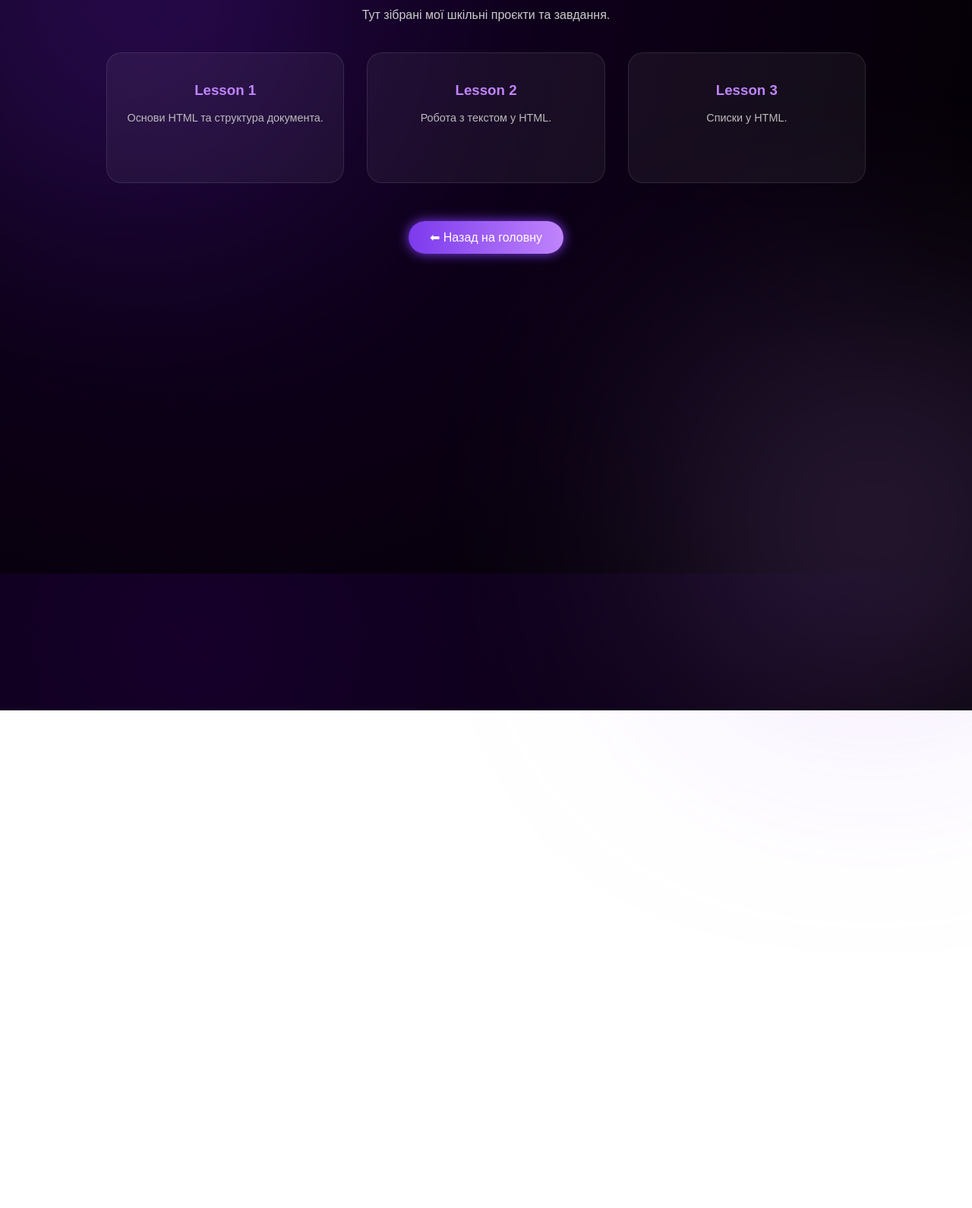
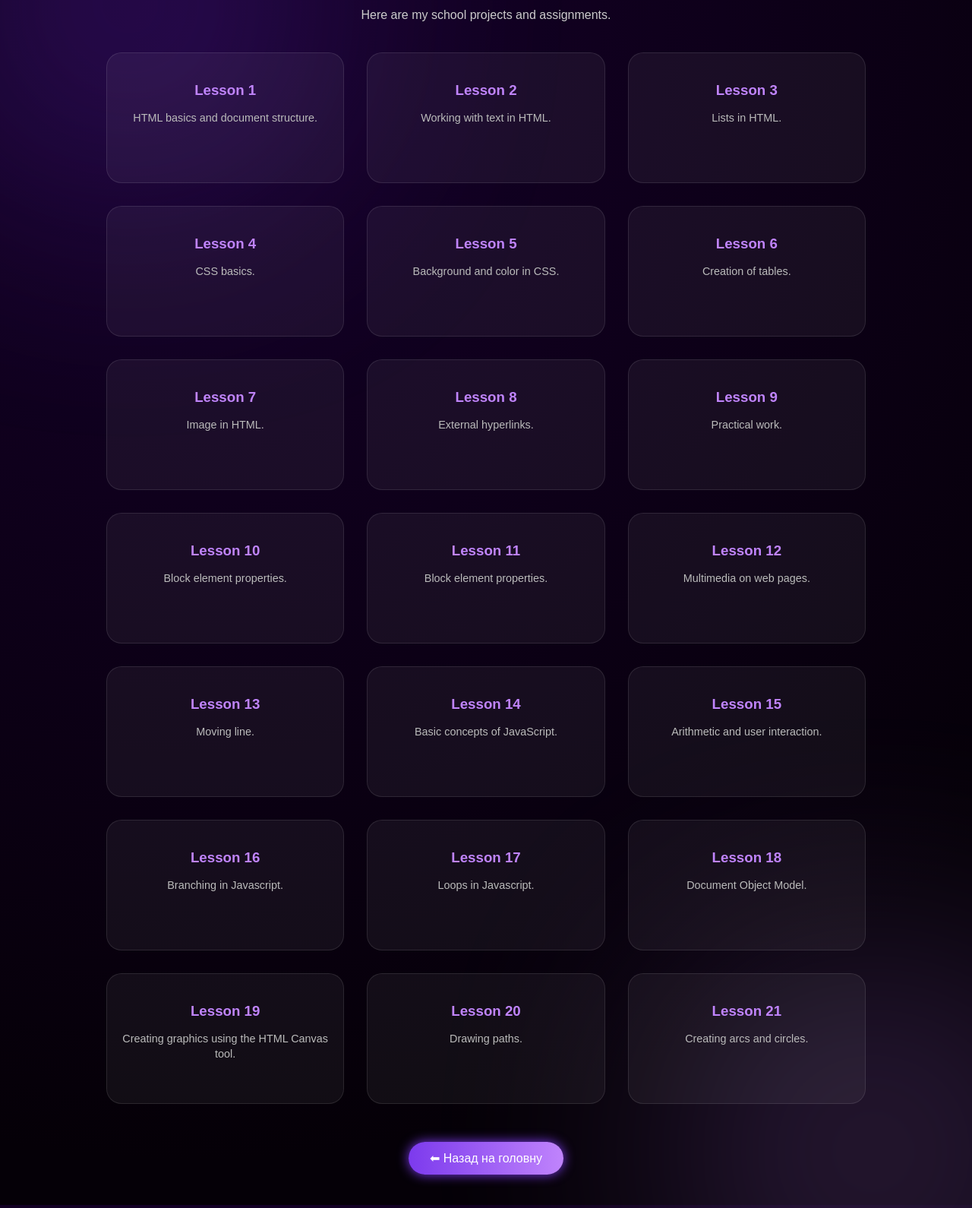
Before and after one commit to PryhodiiMia/CW, a plain HTML site: page works.html in a window 1280 px wide. Shown: the part 125-1715 px from the top of the page at 76% size. Before the commit the page ends 1060 px from the top, so only its background shows below. Drawn offline with Linux system fonts and the light colour scheme.

Commit message:
add functional2

```diff
--- a/works.html
+++ b/works.html
@@ -1,5 +1,6 @@
 <!DOCTYPE html>
 <html lang="uk">
+
 <head>
   <meta charset="UTF-8" />
   <meta name="viewport" content="width=device-width, initial-scale=1.0" />
@@ -46,6 +47,7 @@
         opacity: 0;
         transform: translateY(-15px);
       }
+
       to {
         opacity: 1;
         transform: translateY(0);
@@ -67,6 +69,7 @@
         opacity: 0;
         transform: translateY(20px);
       }
+
       to {
         opacity: 1;
         transform: translateY(0);
@@ -138,6 +141,7 @@
       top: -150px;
       left: -100px;
     }
+
     .bg2 {
       background: var(--lightviolet);
       bottom: -150px;
@@ -148,6 +152,7 @@
       0% {
         transform: translate(0, 0);
       }
+
       100% {
         transform: translate(40px, 60px);
       }
@@ -220,27 +225,118 @@
     }
   </style>
 </head>
+
 <body>
   <div class="bg bg1"></div>
   <div class="bg bg2"></div>
 
-    <h1>Мої роботи</h1>
-    <p class="subtitle">Тут зібрані мої шкільні проєкти та завдання.</p>
+  <h1>My works</h1>
+  <p class="subtitle">Here are my school projects and assignments.</p>
 
   <div class="works">
     <a href="#lesson1" class="card">
       <h3>Lesson 1</h3>
-        <p>Основи HTML та структура документа.</p>
+      <p>HTML basics and document structure.</p>
     </a>
 
     <a href="./Lesson2/index.html" target="_blank" class="card">
       <h3>Lesson 2</h3>
-        <p>Робота з текстом у HTML.</p>
+      <p>Working with text in HTML.</p>
     </a>
 
     <a href="./Lesson3/index.html" target="_blank" class="card">
       <h3>Lesson 3</h3>
-        <p>Списки у HTML.</p>
+      <p>Lists in HTML.</p>
+    </a>
+
+    <a href="./Lesson4/h1-p-1.html" target="_blank" class="card">
+      <h3>Lesson 4</h3>
+      <p>CSS basics.</p>
+    </a>
+
+    <a href="#lesson5" target="_blank" class="card">
+      <h3>Lesson 5</h3>
+      <p>Background and color in CSS.</p>
+    </a>
+
+    <a href="./Lesson6/index.html" target="_blank" class="card">
+      <h3>Lesson 6</h3>
+      <p>Creation of tables.</p>
+    </a>
+
+    <a href="./Lesson7/index.html" target="_blank" class="card">
+      <h3>Lesson 7</h3>
+      <p>Image in HTML.</p>
+    </a>
+
+    <a href="./Lesson8/index.html" target="_blank" class="card">
+      <h3>Lesson 8</h3>
+      <p>External hyperlinks.</p>
+    </a>
+
+    <a href="./Lesson9/index.html" target="_blank" class="card">
+      <h3>Lesson 9</h3>
+      <p>Practical work.</p>
+    </a>
+
+    <a href="./Lesson10/index.html" target="_blank" class="card">
+      <h3>Lesson 10</h3>
+      <p>Block element properties.</p>
+    </a>
+
+    <a href="#lesson11" target="_blank" class="card">
+      <h3>Lesson 11</h3>
+      <p>Block element properties.</p>
+    </a>
+
+    <a href="./Lesson12/index.html" target="_blank" class="card">
+      <h3>Lesson 12</h3>
+      <p>Multimedia on web pages.</p>
+    </a>
+
+    <a href="./Lesson13/index.html" target="_blank" class="card">
+      <h3>Lesson 13</h3>
+      <p>Moving line.</p>
+    </a>
+
+    <a href="./Lesson14/index.html" target="_blank" class="card">
+      <h3>Lesson 14</h3>
+      <p>Basic concepts of JavaScript.</p>
+    </a>
+
+    <a href="./Lesson15/index.html" target="_blank" class="card">
+      <h3>Lesson 15</h3>
+      <p>Arithmetic and user interaction.</p>
+    </a>
+
+    <a href="./lesson16/index.html" target="_blank" class="card">
+      <h3>Lesson 16</h3>
+      <p>Branching in Javascript.</p>
+    </a>
+
+    <a href="./lesson17/index.html" target="_blank" class="card">
+      <h3>Lesson 17</h3>
+      <p>Loops in Javascript.</p>
+    </a>
+
+    <a href="./Lesson18/index.html" target="_blank" class="card">
+      <h3>Lesson 18</h3>
+      <p>Document Object Model.</p>
+    </a>
+
+    <a href="#lesson19" target="_blank" class="card">
+      <h3>Lesson 19</h3>
+      <p>Creating graphics using the HTML Canvas tool.</p>
+    </a>
+
+    <a href="#lesson20" target="_blank" class="card">
+      <h3>Lesson 20</h3>
+      <p>Drawing paths.</p>
+    </a>
+
+    <a href="#lesson21" target="_blank" class="card">
+      <h3>Lesson 21</h3>
+      <p>Creating arcs and circles.</p>
     </a>
   </div>
 
@@ -258,5 +354,60 @@
       <a href="#" class="close">Закрити</a>
     </div>
   </div>
+
+  <div id="lesson5" class="modal">
+    <div class="modal-content">
+      <h2>Lesson 5 — Select a task</h2>
+      <a href="./Lesson5/Exercise1.html">Task 1</a>
+      <a href="./Lesson5/Exercise2.html">Task 2</a>
+      <a href="./Lesson5/Exercise3.html">Task 3</a>
+      <a href="./Lesson5/Exercise4.html">Task 4</a>
+      <a href="./Lesson5/Exercise5.html">Task 5</a>
+      <a href="#" class="close">Закрити</a>
+    </div>
+  </div>
+
+  <div id="lesson11" class="modal">
+    <div class="modal-content">
+      <h2>Lesson 11 — Select a task</h2>
+      <a href="./Lesson11/index.html">Task 1</a>
+      <a href="./Lesson11/index2.html">Task 2</a>
+      <a href="#" class="close">Закрити</a>
+    </div>
+  </div>
+
+  <div id="lesson19" class="modal">
+    <div class="modal-content">
+      <h2>Lesson 19 — Select a task</h2>
+      <a href="./Lesson19/index.html">Task 1</a>
+      <a href="./Lesson19/index2.html">Task 2</a>
+      <a href="./Lesson19/index3.html">Task 3</a>
+      <a href="./Lesson19/index4.html">Task 4</a>
+      <a href="./Lesson19/Pyramid.html">Practical 1</a>
+      <a href="./Lesson19/Tunnel.html">Practical 2</a>
+      <a href="#" class="close">Закрити</a>
+    </div>
+  </div>
+
+  <div id="lesson20" class="modal">
+    <div class="modal-content">
+      <h2>Lesson 20 — Select a task</h2>
+      <a href="./Lesson20/index.html">Task 1</a>
+      <a href="./Lesson20/index2.html">Task 2</a>
+      <a href="./Lesson20/drawings.html">Practical 1</a>
+      <a href="#" class="close">Закрити</a>
+    </div>
+  </div>
+
+  <div id="lesson21" class="modal">
+    <div class="modal-content">
+      <h2>Lesson 21 — Select a task</h2>
+      <a href="./Lesson21/index.html">Task 1</a>
+      <a href="./Lesson21/index2.html">Task 2</a>
+      <a href="./Lesson21/snowman.html">Practical 1</a>
+      <a href="#" class="close">Закрити</a>
+    </div>
+  </div>
 </body>
+
 </html>
```
Lines whose indentation alone changed are shown as unchanged.
